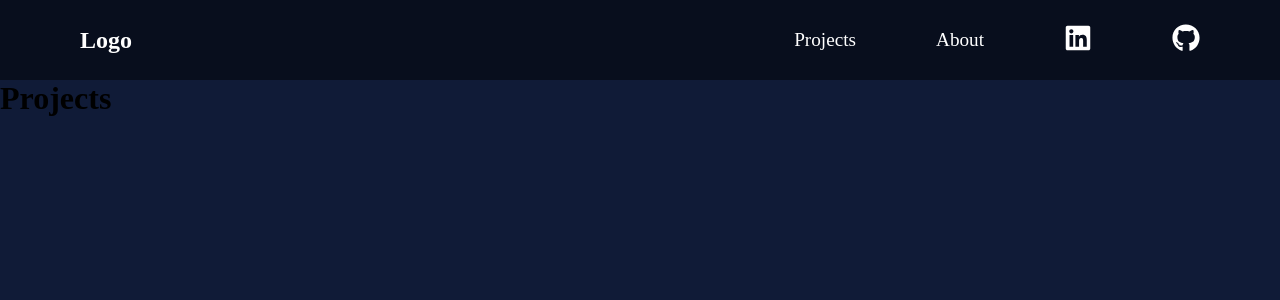
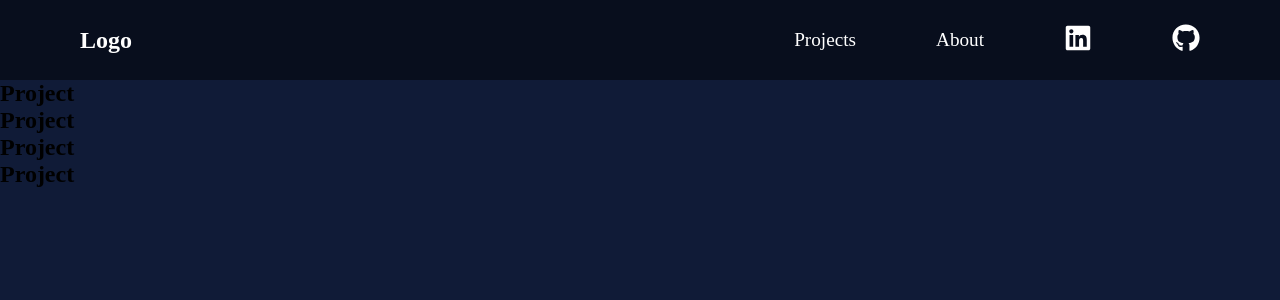
Before and after one commit to johnlombardi389/port, a React (Vite) app: page /projects in a window 1280 px wide. Shown: the top 300 px of the page. Built offline with nearby package versions, Linux system fonts and the light colour scheme.

Commit message:
Began setting up project cards grid

```diff
--- a/src/pages/Projects.jsx
+++ b/src/pages/Projects.jsx
@@ -2,8 +2,22 @@ import React from "react";
 
 function Projects() {
   return (
-    <div>
-      <h1>Projects</h1>
+    <div className="projects-grid">
+      <div className="card">
+        <h2>Project</h2>
+      </div>
+
+      <div className="card">
+        <h2>Project</h2>
+      </div>
+
+      <div className="card">
+        <h2>Project</h2>
+      </div>
+
+      <div className="card">
+        <h2>Project</h2>
+      </div>
     </div>
   );
 }
```
